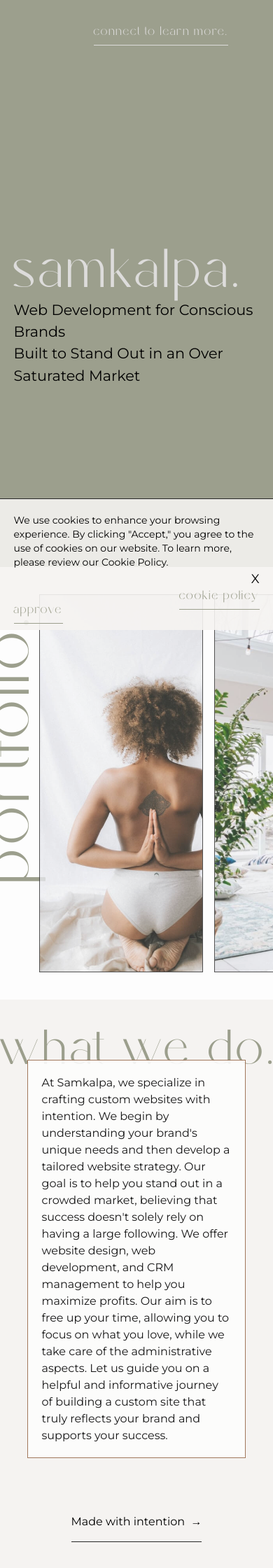
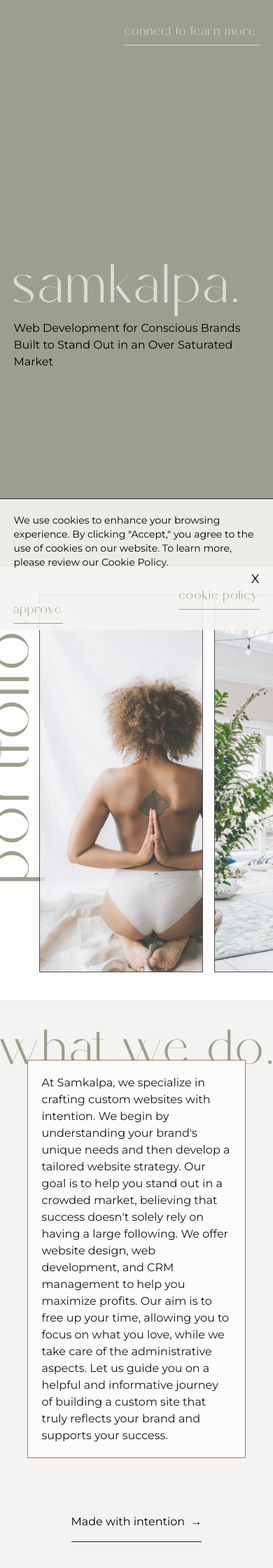
Before and after one commit to brittwoodard/embodied-creative, a Jekyll site: the page built from homepage.html, in a window 390 px wide. Shown: the top 2240 px of the page at 70% size. Built offline with Jekyll 4.4.1, drawn with Linux system fonts in a browser that asks for light colours; nearby versions of some CDN libraries; some web fonts are replaced.

Commit message:
site header mobile

```diff
--- a/_includes/hero-banner.html
+++ b/_includes/hero-banner.html
@@ -1,6 +1,6 @@
 <section class="min-h-[80vh] bg-dark flex items-center">
     <div class="px-5p">
         <h1>{{page.header.heading}}</h1>
-        <p class="text-[1.3rem]">{{page.header.description_html}}</p>
+        <p class="text-[1rem] mt-[0.5em] md:mt-0 md:text-[1.3rem]">{{page.header.description_html}}</p>
     </div>
 </section>
--- a/_includes/site-header.html
+++ b/_includes/site-header.html
@@ -1,3 +1,3 @@
 <nav class="flex justify-end bg-dark">
-    <a href="#" class="px-16 py-8"><span class="link text-h-light pricing-button">Connect to learn more.</span></a>
+    <a href="#" class="px-5p py-8"><span class="link text-h-light pricing-button">Connect to learn more.</span></a>
 </nav>
--- a/assets/css/output-style.css
+++ b/assets/css/output-style.css
@@ -722,6 +722,9 @@ input[type="checkbox"] {
 .-mb-\[50\%\] {
   margin-bottom: -50%;
 }
+.mt-\[0\.5em\] {
+  margin-top: 0.5em;
+}
 .block {
   display: block;
 }
@@ -969,6 +972,9 @@ input[type="checkbox"] {
   font-size: 1.25rem;
   line-height: 1.75rem;
 }
+.text-\[1rem\] {
+  font-size: 1rem;
+}
 .uppercase {
   text-transform: uppercase;
 }
@@ -1079,6 +1085,9 @@ li {
   .sm\:-mb-\[30\%\] {
     margin-bottom: -30%;
   }
+  .sm\:justify-end {
+    justify-content: flex-end;
+  }
 }
 
 @media (min-width: 768px) {
@@ -1100,6 +1109,9 @@ li {
   }
   .md\:-mb-\[20\%\] {
     margin-bottom: -20%;
+  }
+  .md\:mt-0 {
+    margin-top: 0px;
   }
   .md\:flex {
     display: flex;
@@ -1124,6 +1136,9 @@ li {
   }
   .md\:flex-row {
     flex-direction: row;
+  }
+  .md\:text-\[1\.3rem\] {
+    font-size: 1.3rem;
   }
 }
 
```
